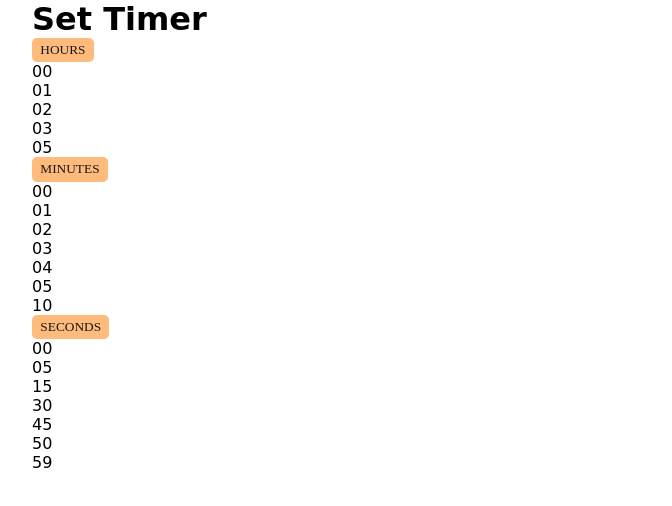
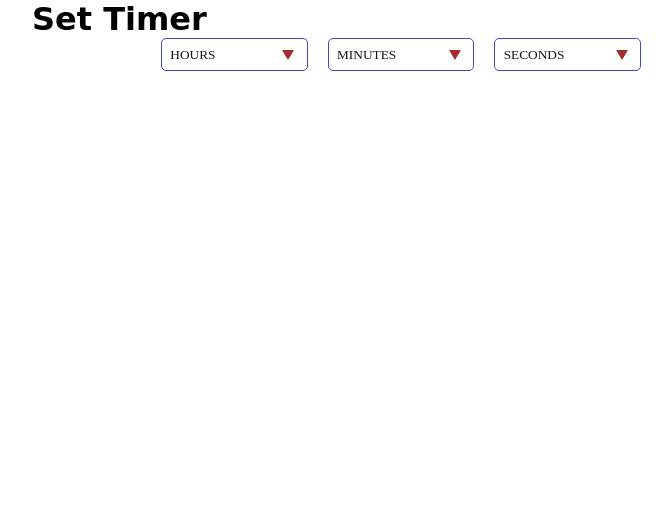
Before and after one commit to aleksei24/wp_new, a website built with webpack: page src/template.html in a window 1280 px wide. Shown: the whole page, without its empty margins (239-911 px from the left). Built offline with nearby package versions, Linux system fonts and the light colour scheme; a web font is replaced by a local one.

Commit message:
style for select elements is set

```diff
--- a/src/styles/main.scss
+++ b/src/styles/main.scss
@@ -128,3 +128,61 @@
   opacity: 0;
   visibility: hidden;
 }
+
+// ===============================================
+
+.set-timer {
+  display: grid;
+  grid-template-columns: repeat(auto-fit, minmax(em(100), 1fr));
+  gap: em(20);
+  margin: 0 auto;
+  max-width: em(480);
+}
+
+.item-set-timer {
+  &__btn {
+    position: relative;
+    display: block;
+    width: 100%;
+    text-align: left;
+    background-color: #fff;
+    border: 1px solid rgb(70, 70, 202);
+    border-radius: 5px;
+    height: em(40);
+    padding: em(10);
+    padding-right: em(40);
+    &._active,
+    &:focus {
+      outline: none;
+      box-shadow: 0 0 0 em(5) rgba(176, 198, 225, 0.8);
+    }
+    &::after {
+      content: '';
+      width: 0;
+      height: 0;
+      border-width: 10px 6px 0 6px;
+      border-color: brown transparent transparent transparent;
+      border-style: solid;
+      position: absolute;
+      top: 50%;
+      right: em(15);
+      transform: translateY(-50%);
+      pointer-events: none;
+    }
+  }
+  &__list {
+    display: none;
+    list-style-type: none;
+    background-color: #fff;
+    overflow: hidden;
+    border-radius: 5px;
+    width: 100%;
+    position: absolute;
+    left: 0;
+    top: em(40);
+    z-index: 10;
+    &._visible {
+      display: block;
+    }
+  }
+}
```
